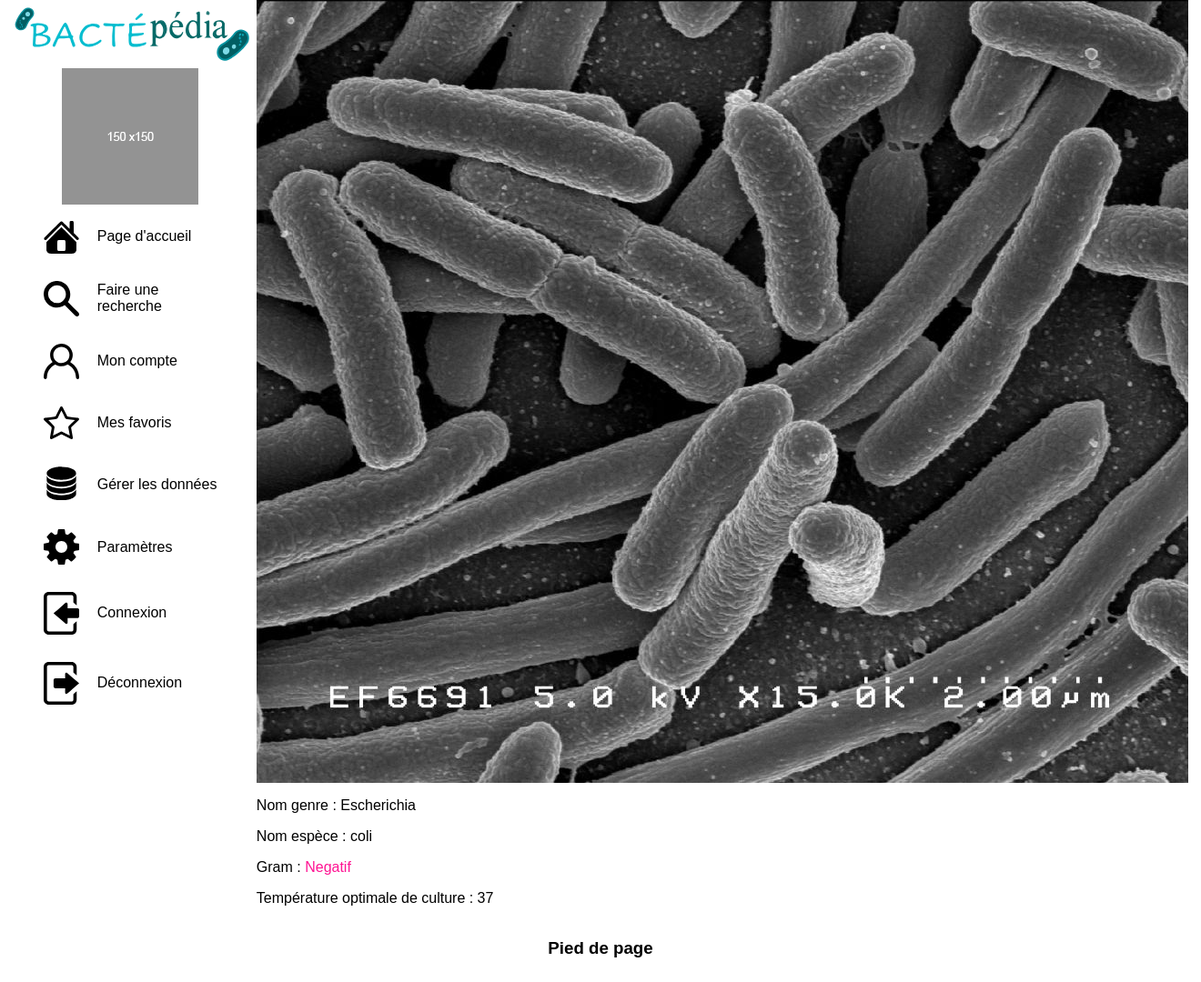
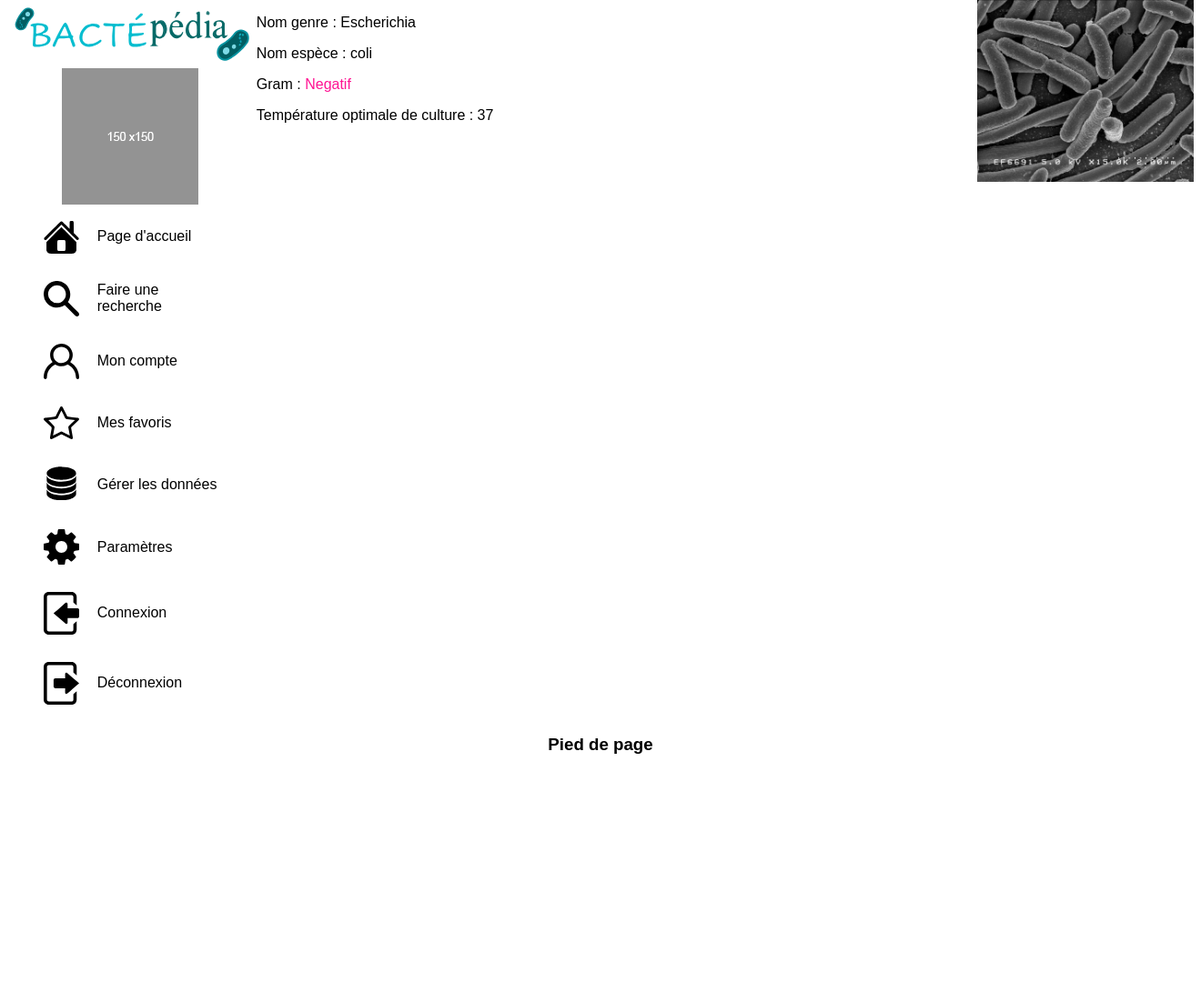
Before and after one commit to TheMouyn/ProjetAnnuel, a PHP site: page /page/bacIndiv.php in a window 1320 px wide. Shown: the part 88-1168 px from the top of the page at 91% size. After the commit the page ends 917 px from the top, so only its background shows below. Run offline with PHP 8.4, Linux system fonts and the light colour scheme.

Commit message:
Correctif de conflits superstyle.css

```diff
--- a/style/superstyle.css
+++ b/style/superstyle.css
@@ -174,3 +174,14 @@ a.button.one:hover:before, a.button.one:hover:after {
     height: 24px;
     margin: 5px;
 }
+
+.imgBacIndiv{
+    float: right;
+    height: 200px;
+}
+
+.login-item{
+    width: 100%;
+    height: 24px;
+    margin: 7px 0px;
+}
```
